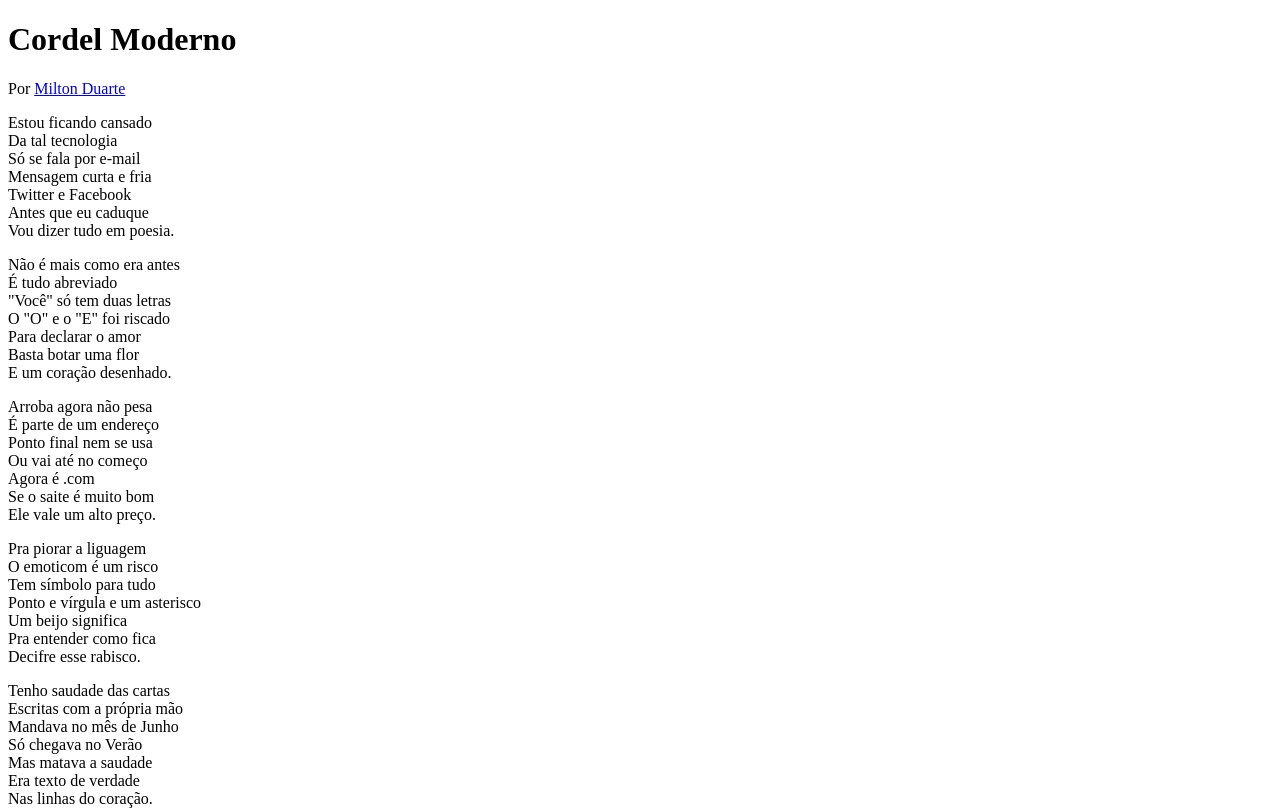
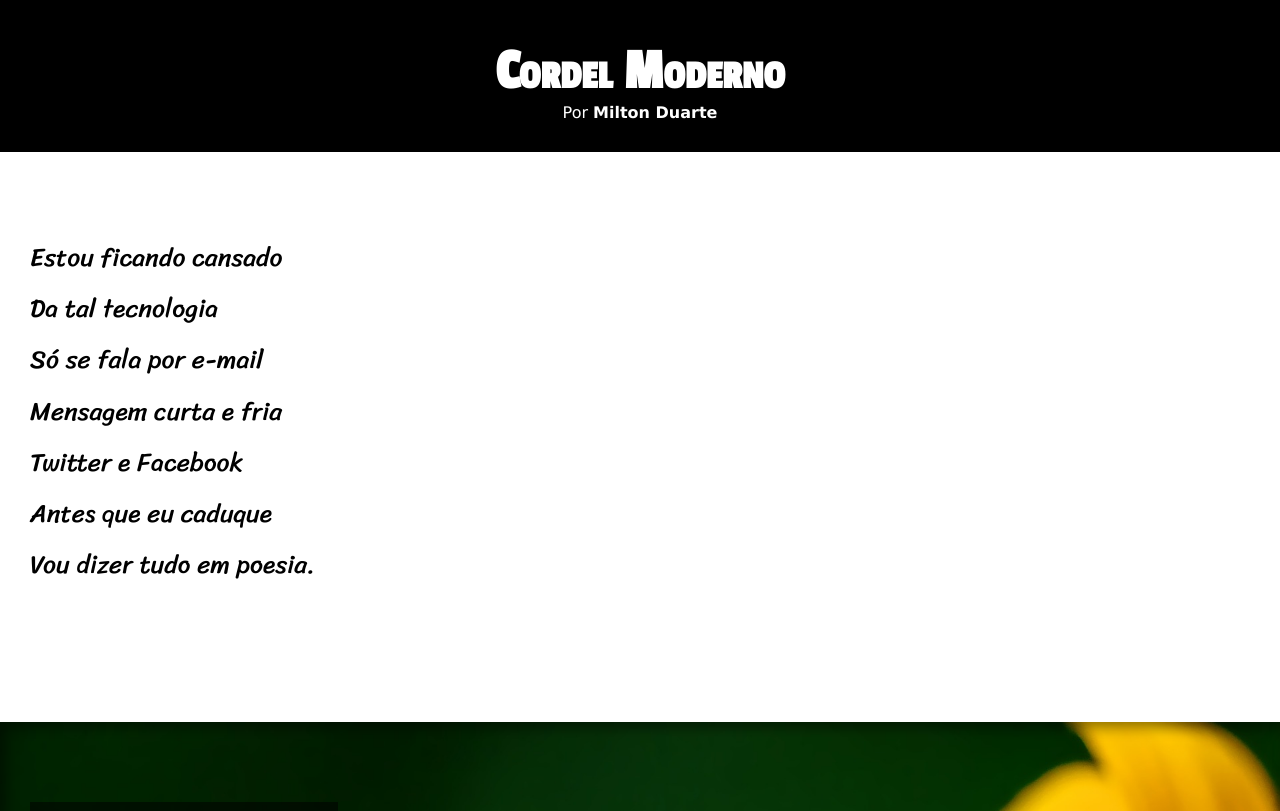
Before and after one commit to BeckhamDev/html-css, a plain HTML site: page Módulo3/desafio/cordel.html in a window 1280 px wide. Shown: the top 811 px of the page. Drawn offline with Linux system fonts and the light colour scheme.

Commit message:
Finalizando o projeto cordel

```diff
--- a/Módulo3/desafio/cordel.html
+++ b/Módulo3/desafio/cordel.html
@@ -5,6 +5,7 @@
     <meta http-equiv="X-UA-Compatible" content="IE=edge">
     <meta name="viewport" content="width=device-width, initial-scale=1.0">
     <title>Cordel Moderno</title>
+    <link rel="stylesheet" href="style.css">
 </head>
 <body>
     <header>
@@ -12,7 +13,7 @@
         <p>Por <a href="https://www.recantodasletras.com.br/poesias/3186743" target="_blank">Milton Duarte</a></p>
     </header>
 
-    <section>
+    <section class="normal">
         <p>
             Estou ficando cansado <br>
             Da tal tecnologia <br>
@@ -24,7 +25,7 @@
         </p>
     </section>
 
-    <section>
+    <section class="imagem" id="img01">
         <p>
             Não é mais como era antes <br>
             É tudo abreviado <br>
@@ -36,7 +37,7 @@
         </p>
     </section>
 
-    <section>
+    <section class="normal">
         <p>
             Arroba agora não pesa <br>
             É parte de um endereço <br>
@@ -59,7 +60,7 @@
 
     </section>
 
-    <section>
+    <section class="imagem" id="img02">
         <p>
             Tenho saudade das cartas <br>
             Escritas com a própria mão <br>
@@ -71,7 +72,7 @@
         </p>
     </section>
 
-    <section>
+    <section class="normal">
         <p>
             Agora, escrevo e envio <br>
             Chegando na mesma hora <br>
--- /dev/null
+++ b/Módulo3/desafio/style.css
@@ -0,0 +1,97 @@
+@charset "UTF-8";
+
+@import url('https://fonts.googleapis.com/css2?family=Passion+One&display=swap');
+@import url('https://fonts.googleapis.com/css2?family=Sriracha&display=swap');
+
+:root{
+    --font1: Verdana, Geneva, Tahoma, sans-serif;
+    --font2:'Passion One', cursive;
+    --font3:'Sriracha', cursive;
+}
+
+*{
+    margin: 0px;
+    padding: 0px;
+}
+
+html, body{
+    min-height: 100vh;
+    background-color: darkgrey;
+    font-family: var(--font1);
+}
+
+header{
+    background-color: black;
+    color: white;
+    text-align: center;
+}
+
+header>h1{
+    padding-top: 40px;
+    font-variant: small-caps;
+    font-family: var(--font2);
+    font-size: 4.5vw;
+}
+
+header>p{
+    padding-bottom: 30px;
+}
+
+a{
+    color: white;
+    text-decoration: none;
+    font-weight: bolder;
+}
+a:hover{
+    color: aqua;
+    text-decoration: underline;
+}
+
+section{
+    padding-top: 10vh;
+    padding-bottom: 10vh;
+    line-height: 2em;
+    padding-left: 30px;
+    font-family: var(--font3);
+    font-size: 2vw;
+}
+
+section>p{
+    padding-bottom: 2em;
+}
+
+section.normal{
+    background-color: white;
+    color: black;
+
+}
+
+section.imagem{
+    color: white;
+    background-color: gray;
+    box-shadow: inset 6px 6px 13px 0px rgba(0, 0, 0, 0.437);
+    background-size: cover;
+    background-attachment: fixed;
+}
+section.imagem>p{
+    background-color: rgba(0, 0, 0, 0.534);
+    display: inline-block;
+    padding: 5px;
+    text-shadow: 1px 1px 0px black;
+}
+section#img01{
+    background-image: url(imagens/background001.jpg);
+    background-position: right center;
+}
+
+section#img02{
+background-image: url(imagens/background002.jpg);
+background-position: right center;
+}
+
+footer{
+    text-align: center;
+    background-color: black;
+    color: white;
+    padding: 5px;
+}
```
